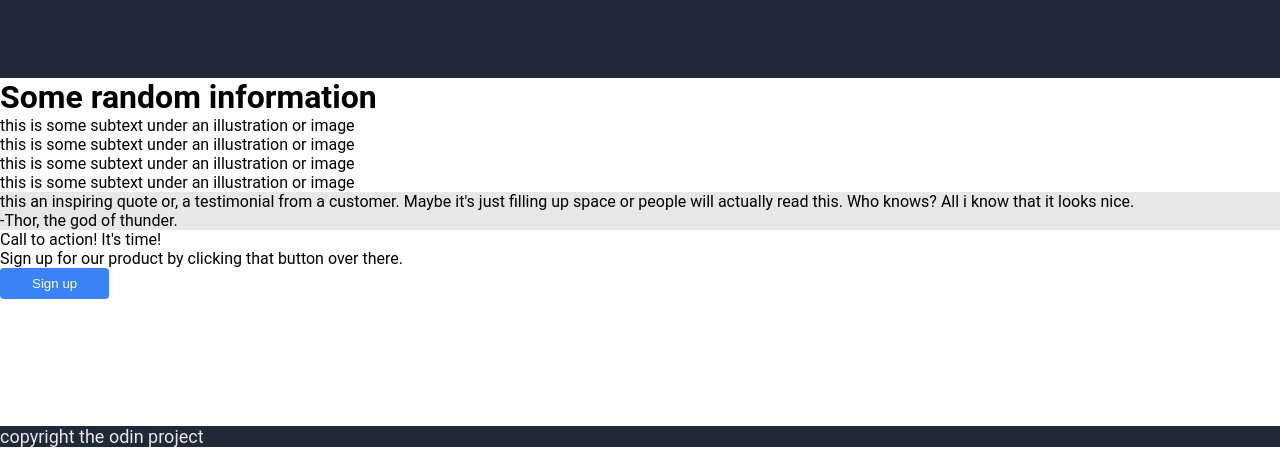
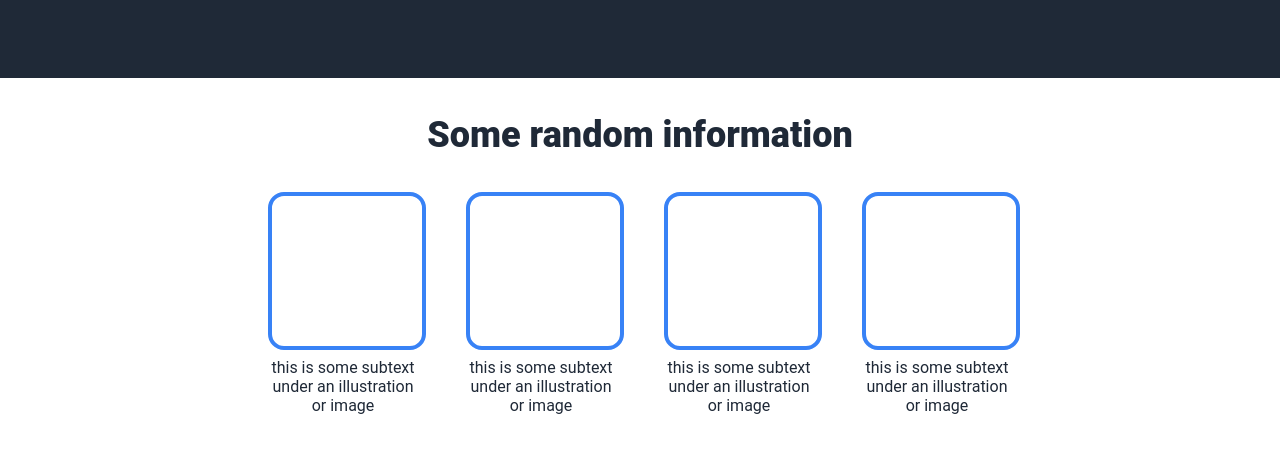
Before and after one commit to ssj05/landing-page, a plain HTML site: page index.html in a window 1280 px wide. Shown: the part 353-803 px from the top of the page. Drawn offline with Linux system fonts and the light colour scheme.

Commit message:
add css to info section

```diff
--- a/style.css
+++ b/style.css
@@ -95,11 +95,50 @@ img {
 
 /* HEADER */
 
+/* INFO */
+
 .info,
 .action {
   background-color: #ffffff;
 }
 
+.info {
+  padding: 36px 0 100px 0;
+}
+
+.info h1 {
+  text-align: center;
+  margin: 0 0 36px 0;
+  padding-bottom: -8px;
+  font-size: 36px;
+  font-weight: 900;
+  color: #1f2937;
+}
+
+.info .content {
+  display: flex;
+  justify-content: center;
+  gap: 48px;
+}
+
+.info .card {
+  width: 150px;
+  text-align: center;
+}
+
+.info .card .image {
+  width: 150px;
+  height: 150px;
+  border: 4px solid #3882f6;
+  border-radius: 16px;
+  margin-bottom: 8px;
+}
+
+.info .card p {
+  color: #1f2937;
+}
+
+/* INFO */
 .quote {
   background-color: #e5e7eb;
 }
```
